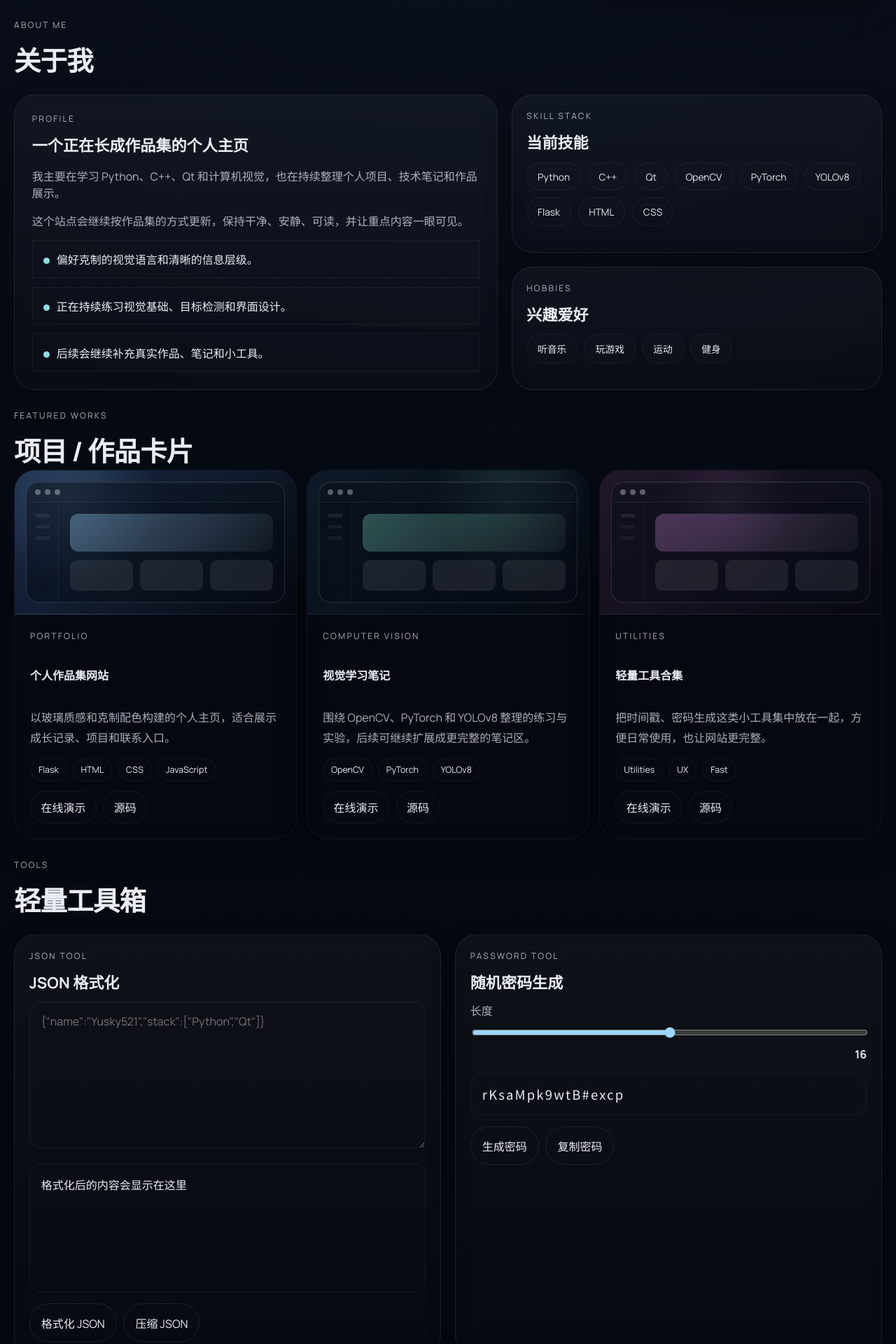
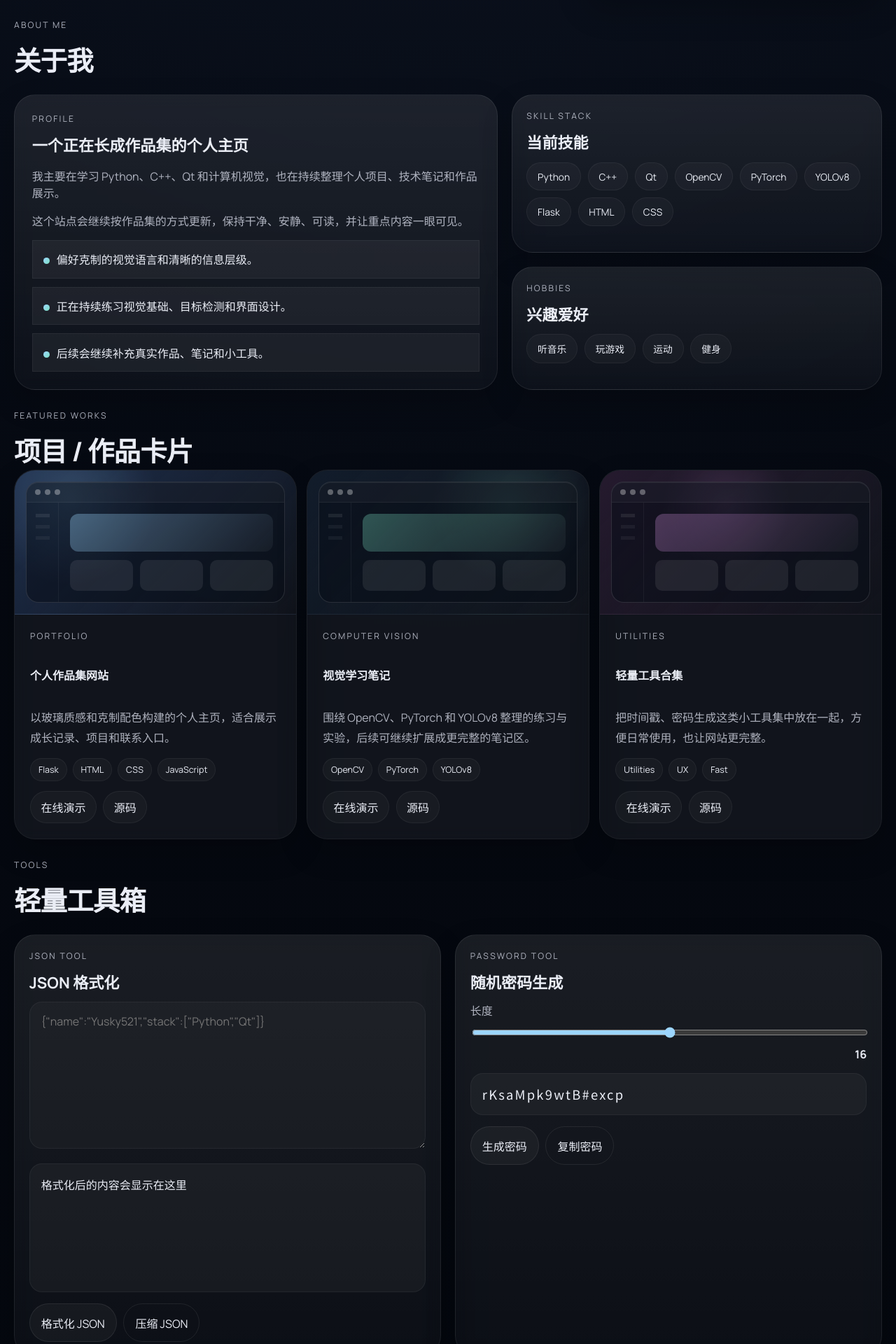
Before and after one commit to Yusky520/my-website, a Flask app: page / in a window 1280 px wide. Shown: the part 817-2737 px from the top of the page at 70% size. Run offline with Flask 3, Linux system fonts and the light colour scheme.

Commit message:
Tune panel transparency to match reference

```diff
--- a/static/style.css
+++ b/static/style.css
@@ -97,12 +97,12 @@ textarea {
 }
 
 .glass {
-  background: linear-gradient(180deg, rgba(255, 255, 255, 0.04), rgba(255, 255, 255, 0.012));
+  background: linear-gradient(180deg, rgba(255, 255, 255, 0.085), rgba(255, 255, 255, 0.03));
   backdrop-filter: blur(10px);
 }
 
 .glass-lite {
-  background: rgba(255, 255, 255, 0.003);
+  background: rgba(255, 255, 255, 0.038);
   border-color: rgba(255, 255, 255, 0.05);
   backdrop-filter: blur(6px);
 }
@@ -124,7 +124,7 @@ textarea {
   margin-top: 16px;
   padding: 16px 18px;
   border-radius: 999px;
-  background: rgba(9, 14, 24, 0.025);
+  background: rgba(9, 14, 24, 0.05);
 }
 
 .brand {
@@ -226,7 +226,7 @@ textarea {
   margin-left: auto;
   border: 1px solid var(--border);
   border-radius: 999px;
-  background: rgba(255, 255, 255, 0.006);
+  background: rgba(255, 255, 255, 0.03);
   align-items: center;
   justify-content: center;
   gap: 5px;
@@ -258,7 +258,7 @@ textarea {
 
 .site-nav a:hover {
   color: var(--text);
-  background: rgba(255, 255, 255, 0.01);
+  background: rgba(255, 255, 255, 0.04);
   transform: translateY(-1px);
 }
 
@@ -368,7 +368,7 @@ textarea {
 .ghost-btn,
 .tool-btn,
 .back-to-top {
-  background: rgba(255, 255, 255, 0.003);
+  background: rgba(255, 255, 255, 0.038);
   border-color: var(--border);
   color: var(--text);
 }
@@ -391,7 +391,7 @@ textarea {
 .hero-stat {
   padding: 0.92rem 0.95rem;
   border-radius: 18px;
-  background: rgba(255, 255, 255, 0.004);
+  background: rgba(255, 255, 255, 0.05);
   border: 1px solid var(--border-soft);
 }
 
@@ -477,7 +477,7 @@ textarea {
 .project-card__links a {
   padding: 0.65rem 0.9rem;
   border-radius: 999px;
-  background: rgba(255, 255, 255, 0.006);
+  background: rgba(255, 255, 255, 0.03);
   border: 1px solid var(--border-soft);
 }
 
@@ -547,7 +547,7 @@ textarea {
 .link-card,
 .timeline-item,
 .contact-card {
-  background: rgba(255, 255, 255, 0.004);
+  background: rgba(255, 255, 255, 0.05);
   border: 1px solid var(--border-soft);
 }
 
@@ -575,7 +575,7 @@ textarea {
 .chip {
   padding: 0.62rem 0.92rem;
   border-radius: 999px;
-  background: rgba(255, 255, 255, 0.006);
+  background: rgba(255, 255, 255, 0.03);
   border: 1px solid var(--border-soft);
   font-size: 0.86rem;
 }
@@ -637,7 +637,7 @@ textarea {
   gap: 6px;
   padding: 10px 12px;
   border-bottom: 1px solid rgba(255, 255, 255, 0.06);
-  background: rgba(255, 255, 255, 0.006);
+  background: rgba(255, 255, 255, 0.03);
 }
 
 .project-preview__bar span {
@@ -721,7 +721,7 @@ textarea {
   padding: 0.42rem 0.68rem;
   border-radius: 999px;
   font-size: 0.78rem;
-  background: rgba(255, 255, 255, 0.006);
+  background: rgba(255, 255, 255, 0.03);
   border: 1px solid var(--border-soft);
 }
 
@@ -738,7 +738,7 @@ textarea {
   margin: 1rem 0;
   border: 1px solid var(--border-soft);
   border-radius: 18px;
-  background: rgba(255, 255, 255, 0.003);
+  background: rgba(255, 255, 255, 0.038);
 }
 
 .tool-box strong {
@@ -765,7 +765,7 @@ textarea {
   min-height: 184px;
   padding: 1rem;
   color: var(--text);
-  background: rgba(255, 255, 255, 0.002);
+  background: rgba(255, 255, 255, 0.026);
   border: 1px solid var(--border-soft);
   border-radius: 18px;
   outline: none;
@@ -813,7 +813,7 @@ textarea {
   margin-bottom: 0.7rem;
   padding: 0.28rem 0.6rem;
   border-radius: 999px;
-  background: rgba(255, 255, 255, 0.002);
+  background: rgba(255, 255, 255, 0.026);
   font-size: 0.78rem;
 }
 
@@ -836,7 +836,7 @@ textarea {
   width: 100%;
   padding: 0.92rem 1rem;
   color: var(--text);
-  background: rgba(255, 255, 255, 0.002);
+  background: rgba(255, 255, 255, 0.026);
   border: 1px solid var(--border-soft);
   border-radius: 16px;
   outline: none;
@@ -861,7 +861,7 @@ textarea {
   padding: 0.72rem 1rem;
   border-radius: 999px;
   border: 1px solid var(--border-soft);
-  background: rgba(255, 255, 255, 0.003);
+  background: rgba(255, 255, 255, 0.038);
   color: var(--text);
   cursor: pointer;
   transition: transform 180ms ease, background 180ms ease;
@@ -869,7 +869,7 @@ textarea {
 
 .email-toggle:hover {
   transform: translateY(-1px);
-  background: rgba(255, 255, 255, 0.006);
+  background: rgba(255, 255, 255, 0.03);
 }
 
 .email-value {
@@ -1021,7 +1021,7 @@ textarea {
 
   .site-nav a {
     padding: 12px 14px;
-    background: rgba(255, 255, 255, 0.006);
+    background: rgba(255, 255, 255, 0.03);
   }
 
   .hero__copy,
```
